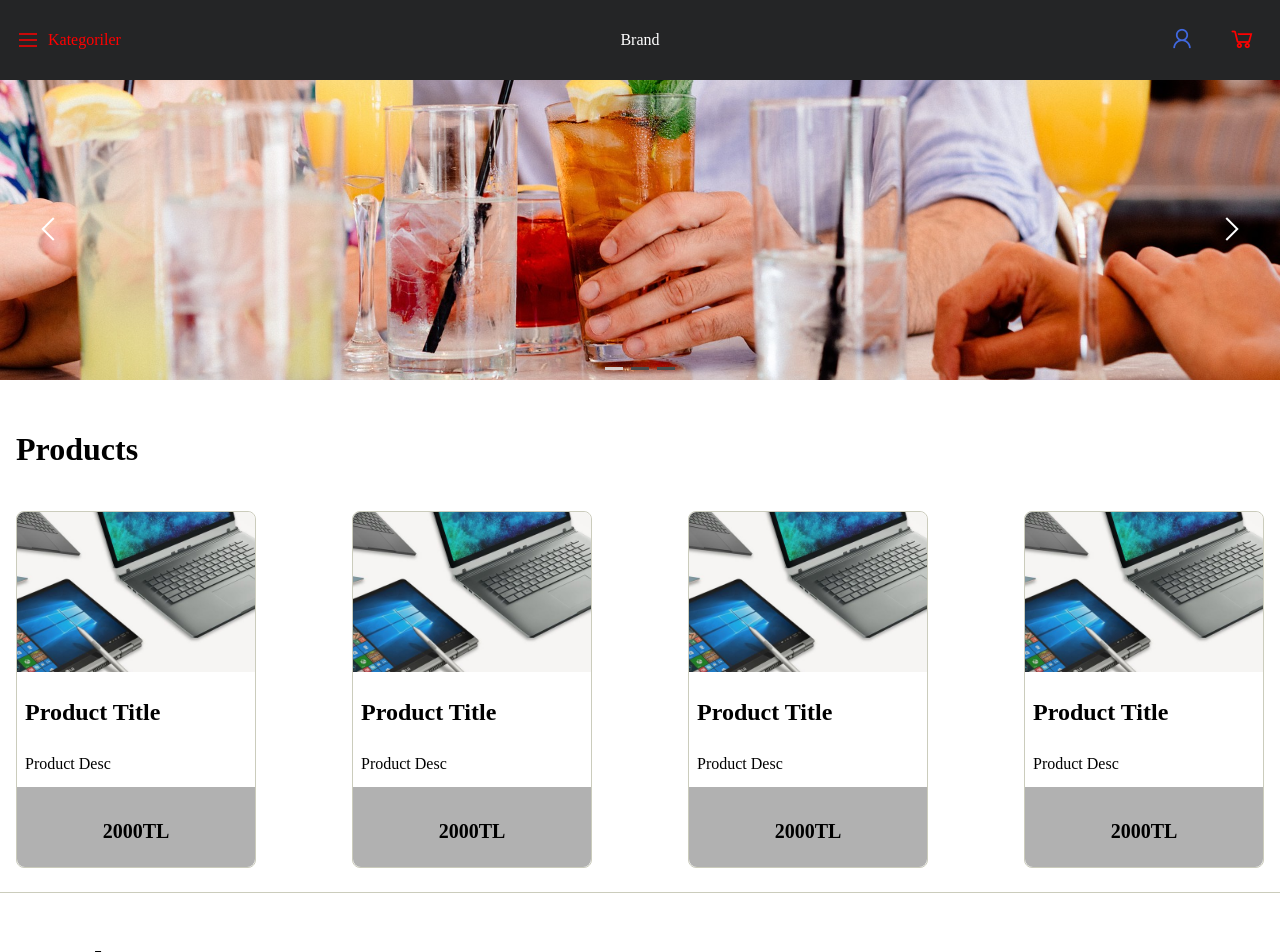
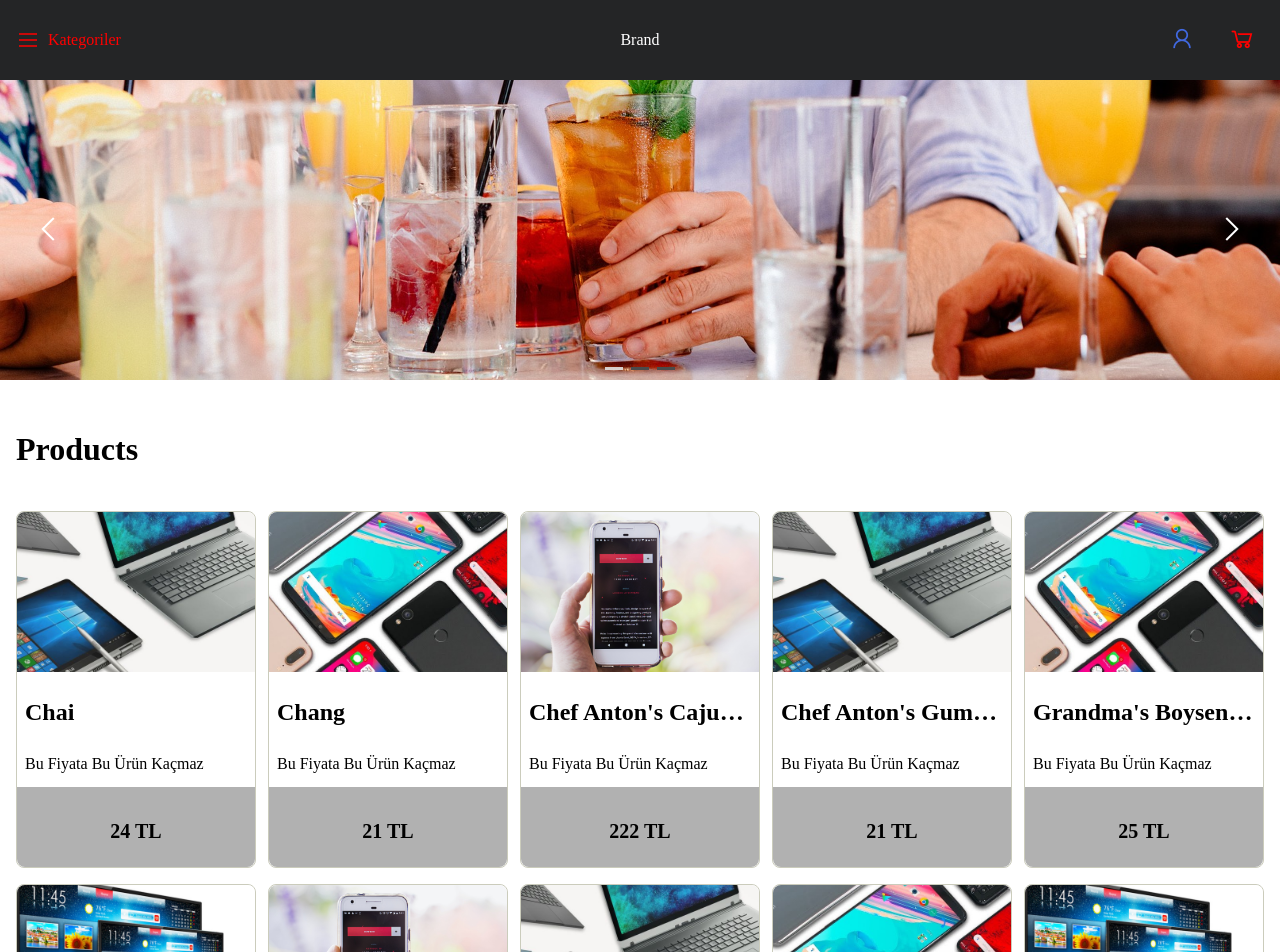
Before and after one commit to onuralpozkan/react-ecommerce, a React (Create React App) app: page / in a window 1280 px wide. Shown: the top 952 px of the page. Built offline with nearby package versions, Linux system fonts and the light colour scheme; data requests are answered from the project's data file.

Commit message:
products & detail page added

```diff
--- a/src/App.js
+++ b/src/App.js
@@ -2,13 +2,15 @@
 import Home from "./pages/Home";
 import { Route, Switch } from "react-router-dom";
 import Cart from "./pages/Cart"
+import ProductDetail from "./pages/ProductDetail";
 function App() {
 
   return (
     <div className="App">
       <Switch>
+        <Route path="/product-detail/:productId"><ProductDetail /></Route>
         <Route path="/cart"><Cart /></Route>
-        <Route path="/"><Home /></Route>
+        <Route exact path="/"><Home /></Route>
       </Switch>
       {/* <h1 className={styles.title}>React Project - State: {state}</h1>
       <button onClick={() => dispatch(getCount())}>GetState <i className="las la-edit"></i></button> */}
--- a/src/components/Common/Title.css
+++ b/src/components/Common/Title.css
@@ -2,6 +2,11 @@
     font-size: 1rem;
     line-height: 1.5rem;
     font-weight: 400;
+}
+.text-ellipsis {
+    overflow: hidden;
+    white-space: nowrap;
+    text-overflow: ellipsis;
 }
 .text-bold {
     font-weight: 900;
--- a/src/components/PorductCard/ProductCard.css
+++ b/src/components/PorductCard/ProductCard.css
@@ -1,3 +1,9 @@
+.card-link,
+.card-link:active,
+.card-link:visited {
+  text-decoration: none;
+  color: #000;
+}
 .card {
   width: 240px;
   margin: 0.5rem 0;
--- a/src/components/PorductCard/ProductCard.jsx
+++ b/src/components/PorductCard/ProductCard.jsx
@@ -4,29 +4,33 @@ import { useState } from "react";
 import { Button } from "../Common/Button";
 import { Title } from "../Common/Title";
 
-const ProductCard = () => {
+const ProductCard = ({id,productName, description, unitPrice, isLoading}) => {
+
+  console.log('isLoad',isLoading);
   const [isHover, setIsHover] = useState(false);
   return (
+    <Link className="card-link" to={`/product-detail/${id}`}>
     <div
       className="card"
       onMouseEnter={() => setIsHover(true)}
       onMouseLeave={() => setIsHover(false)}
-    >
+      >
       <div className="card-header">
-        <img src="assets/images/products/generic_1.jpg" alt="Product Name" />
+        <img src={`assets/images/products/generic_${id % 4}.jpg`} alt="Product Name" />
       </div>
       <div className="card-body">
-        <Title cssClass="text text-bold text-large" text="Product Title"/>
-        <Title cssClass="text" text="Product Desc"/>
+        <Title cssClass="text text-bold text-large text-ellipsis" text={isLoading ? "...Loading" : productName} />
+        <Title cssClass="text text-ellipsis" text={description} />
       </div>
       <div className="card-footer">
         {isHover ? (
-          <Button label="Sepete Ekle" cssClass="btn btn-warning btn-block" />
-        ) : (
-          <Title cssClass="text text-bold text-medium" text="2000TL"/>
-        )}
+          <Button label="Sepete Ekle" cssClass="btn btn-primary btn-block" />
+          ) : (
+            <Title cssClass="text text-bold text-medium" text={isLoading ? "...Loading" : `${unitPrice} TL`} />
+            )}
       </div>
     </div>
+            </Link>
   );
 };
 
--- a/src/components/ProductGroup/ProductGroup.jsx
+++ b/src/components/ProductGroup/ProductGroup.jsx
@@ -1,17 +1,27 @@
+import { useEffect } from "react";
+import { useDispatch, useSelector } from "react-redux";
+import { fetchProducts } from "../../store/Actions/productActions";
 import { Title } from "../Common/Title";
 import ProductCard from "../PorductCard/ProductCard";
 import "./ProductGroup.css";
 
 const ProductGroup = () => {
-  return (<div className="productGroup">
-    <div className="productGroup-title">
-    <Title text="Products" cssClass="text-largest fullWidth"/>
+  const dispatch = useDispatch();
+  const state = useSelector((state) => state.productReducer);
+  useEffect(() => {
+    dispatch(fetchProducts());
+  }, [dispatch]);
+  const { products, isLoading } = state;
+  return (
+    <div className="productGroup">
+      <div className="productGroup-title">
+        <Title text="Products" cssClass="text-largest fullWidth" />
+      </div>
+      {products.map((product) => (
+        <ProductCard key={product.id} {...product} isLoading={isLoading} />
+      ))}
     </div>
-      <ProductCard />
-      <ProductCard />
-      <ProductCard />
-      <ProductCard />
-  </div>);
+  );
 };
 
 export default ProductGroup;
--- a/src/pages/Home.jsx
+++ b/src/pages/Home.jsx
@@ -1,23 +1,17 @@
 import {useEffect} from 'react';
-import {useDispatch, useSelector} from 'react-redux'
+
 import Layout from '../components/Layout/Layout'
 import ProductGroup from '../components/ProductGroup/ProductGroup';
 import Slider from '../components/Slider/Slider';
-import { fetchProducts } from '../store/Actions/productActions';
 import styles from './Home.module.css';
 const Home = () => {
-    const dispatch = useDispatch();
-    const state = useSelector(state => state.productReducer);
-    useEffect(() => {
-      dispatch(fetchProducts())
-    }, [dispatch])
-    const {products, isLoading} = state
+
     // {isLoading ? "LOADINGGGG" : products.map(i => <p>{i.productName}</p>)}
     return (
         <Layout>
             <main className={styles.main}>
                 <Slider />
-                <ProductGroup />
+                <ProductGroup/>
             </main>
         </Layout>
     )
--- a/src/pages/ProductDetail.jsx
+++ b/src/pages/ProductDetail.jsx
@@ -1,9 +1,12 @@
 import React from 'react'
+import { useParams } from 'react-router-dom'
 
 const ProductDetail = () => {
+    let {productId} = useParams();
+    console.log("Params", productId);
     return (
         <div>
-            Product Detail Page
+            Product Detail Page -  {productId}
         </div>
     )
 }
```
Also changed, not shown: public/assets/images/products/generic_0.jpg (added).
